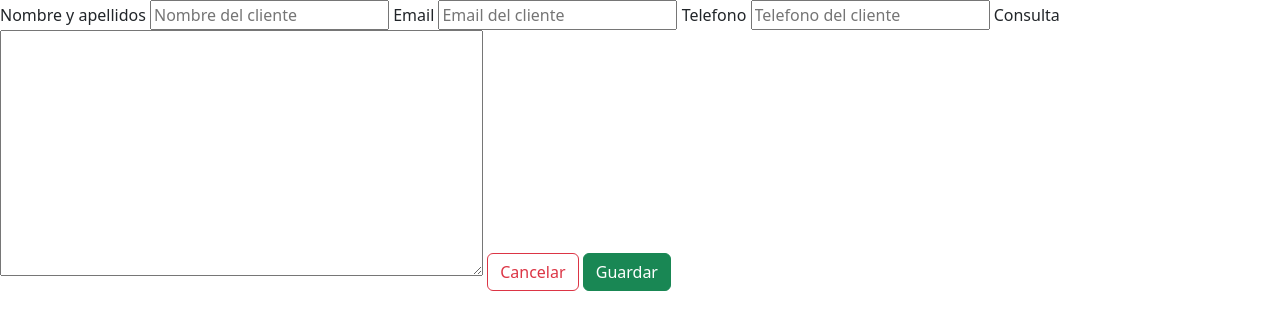
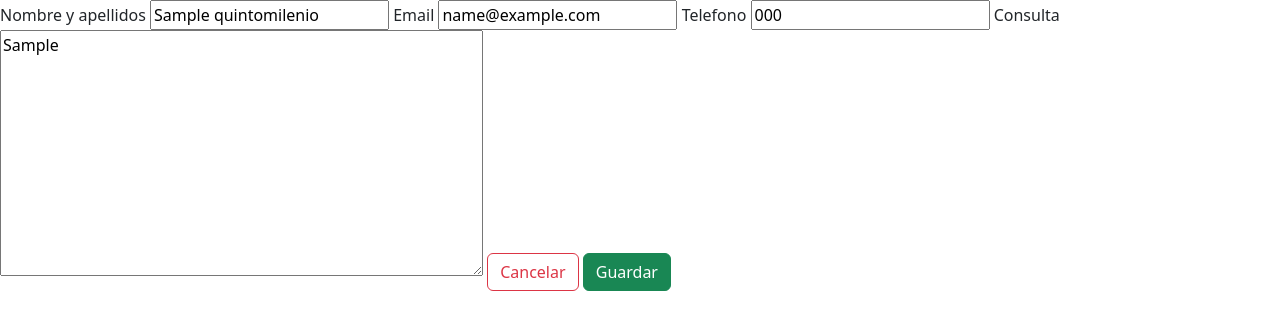
Before and after one commit to Sergio-Fernandez-Dev/quintomilenio, a PHP site: page /?action=edit&id=1 in a window 1280 px wide. Shown: the top 330 px of the page. Run offline with PHP 8.4, Linux system fonts and the light colour scheme; tables that the repository leaves empty hold one stand-in row (values such as "Sample post").

Commit message:
Edit Form View

```diff
--- a/src/Views/form.php
+++ b/src/Views/form.php
@@ -1,7 +1,26 @@
 <html>
 
 <?php
+
+use PhpParser\Node\Name;
+
     require_once("Components/layout.php");
+
+      $name = "";
+      $phone = "";
+      $email= "";
+      $user_query = "";
+     if($data["action"]=="update"){
+
+        $appointment = $data["appointments"];
+        $name = $appointment->getName();
+        $phone = $appointment->getPhone();
+        $email = $appointment->getEmail();
+        $userQuery = $appointment->getUserQuery();
+
+    }
+
+    //echo(var_dump ($data["appointments"]));
 ?>
 
 <body>
@@ -13,18 +32,18 @@
 <main>
     <form method="post" action='?action=<?php echo $data['action'] ?>'>
         <label for="name">Nombre y apellidos  </label>
-            <input type="text" name="name" placeholder="Nombre del cliente" required >
+            <input type="text" name="name" value="<?php echo $name; ?>"  placeholder="Nombre del cliente" required >
 
 
         <label for="email">Email</label>
-            <input type="text" name="email" placeholder="Email del cliente" required >
+            <input type="text" name="email"value="<?php echo $email; ?>" placeholder="Email del cliente" required >
 
 
         <label for="phone">Telefono</label>
-            <input type="text" name="phone" placeholder="Telefono del cliente" required >
+            <input type="text" name="phone"value="<?php echo $phone; ?>" placeholder="Telefono del cliente" required >
 
         <label for="issue">Consulta</label>
-        <textarea name="user_query" rows="10" cols="50" required></textarea>
+        <textarea name="user_query" rows="10" cols="50" required><?php echo $userQuery; ?> </textarea>
         <button type="reset" class="btn btn-outline-danger">Cancelar</button>
         <button type="submit" class="btn btn-success">Guardar</button>
     </form>
```
